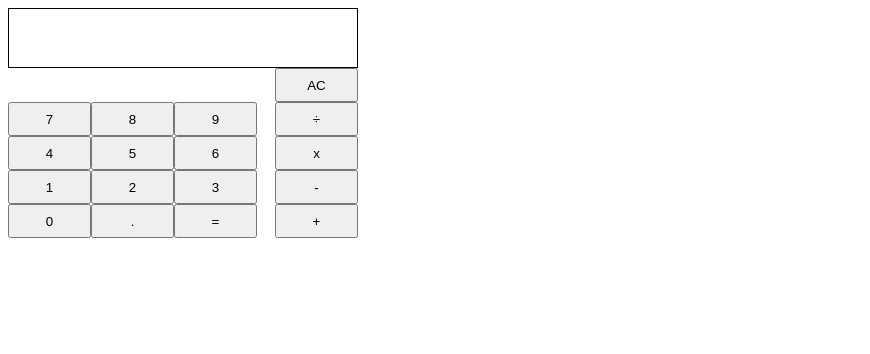
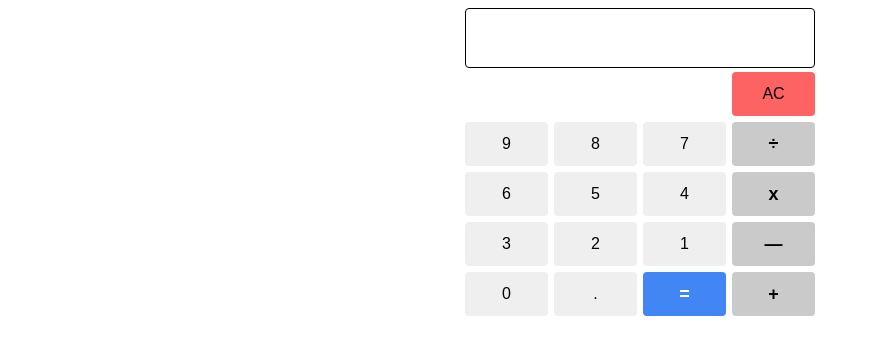
Before and after one commit to Kavoriya/Calculator, a plain HTML site: page index.html in a window 1280 px wide. Shown: the whole page, without its empty margins (0-870 px from the left). Drawn offline with Linux system fonts and the light colour scheme.

Commit message:
Build: apply style

```diff
--- a/index.html
+++ b/index.html
@@ -10,29 +10,25 @@
 <body>
   <div id="calculator">
     <div id="display"></div>
+    <div id="main-section">
+      <div id="buffer"></div>
       <button id="btn-ac">AC</button>
-    <div id="main-section">
-      <div id="digits-section">
       <button id="btn-9" value="9" class="digit">9</button>
       <button id="btn-8" value="8" class="digit">8</button>
       <button id="btn-7" value="7" class="digit">7</button>
+      <button id="btn-divide" class="operator">÷</button>
       <button id="btn-6" value="6" class="digit">6</button>
       <button id="btn-5" value="5" class="digit">5</button>
       <button id="btn-4" value="4" class="digit">4</button>
+      <button id="btn-multiply" class="operator">x</button>
       <button id="btn-3" value="3" class="digit">3</button>
       <button id="btn-2" value="2" class="digit">2</button>
       <button id="btn-1" value="1" class="digit">1</button>
+      <button id="btn-subtract" class="operator">—</button>
+      <button id="btn-0" value="0" class="digit">0</button>
+      <button id="btn-dot">.</button>
       <button id="btn-equals">=</button>
-        <button id="btn-dot">.</button>
-        <button id="btn-0" value="0" class="digit">0</button>
-      </div>
-      <div id="operators-section">
-        <button id="btn-divide">÷</button>
-        <button id="btn-multiply">x</button>
-        <button id="btn-subtract">-</button>
-        <button id="btn-add">+</button>
-      </div>
-    </div>
+      <button id="btn-add" class="operator">+</button>
   </div>
   <script src="script.js"></script>
 </body>
--- a/style.css
+++ b/style.css
@@ -1,11 +1,17 @@
 :root {
-  --calculator-width: 350px;
+  --button-width: 83px;
+  --button-height: 44px;
 }
 
 #calculator {
   display: flex;
   flex-direction: column;
   width: 350px;
+  margin: auto;
+}
+
+#calculator:hover > #display {
+  box-shadow: 0px 1px 1px inset;
 }
 
 #display {
@@ -13,33 +19,50 @@
   height: 60px;
   border: 1px solid black;
   box-sizing: border-box;
+  padding: 20px 10px 15px 10px;
+  margin-bottom: 4px;
+  border-radius: 4px;
+  font-weight: 600;
+  font-size: 28px;
+  text-align: right;
 }
 
 #main-section {
   display: flex;
   justify-content: space-between;
-}
-
-#digits-section, #operators-section {
-  display: flex;
   flex-wrap: wrap;
-}
-
-#digits-section {
-  width: 249px;
-  flex-direction: row-reverse;
-}
-
-#operators-section {
-  width: 83px;
+  gap: 6px;
 }
 
 button {
-  width: 83px;
-  height: 34px;
+  width: var(--button-width);
+  height: var(--button-height);
   box-sizing: border-box;
+  flex: 1 0 21%;
+  border-radius: 4px;
+  border: none;
+  font-weight: 500;
+  font-size: 16px;
+}
+
+#btn-equals {
+  background-color: #4285f4;
+  color: white;
 }
 
 #btn-ac {
-  margin-left: auto;
+  background-color: rgba(253, 62, 62, 0.808);
 }
+
+.operator {
+  background-color: #cacaca;
+}
+
+#btn-equals, .operator {
+  font-weight: 600;
+  font-size: 18px;
+}
+
+#buffer {
+  width: 261px;
+}
```
Lines whose indentation alone changed are shown as unchanged.
